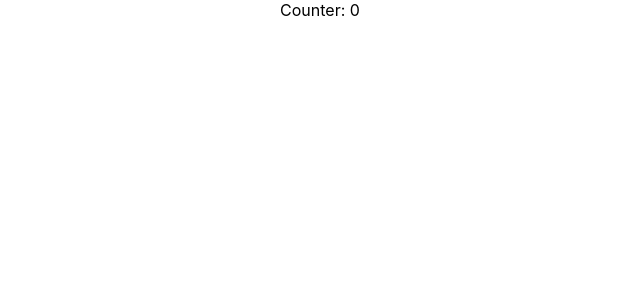
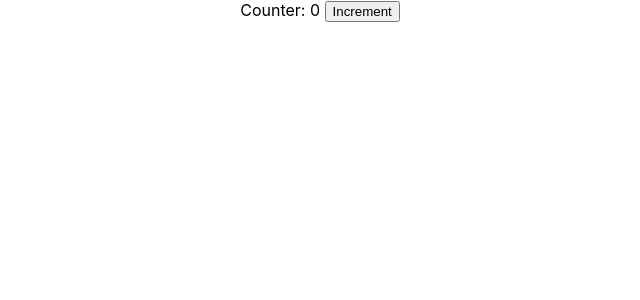
Before and after one commit to abolnaits/hello-world, a React (Create React App) app: page / in a window 1280 px wide. Shown: the top 300 px of the page, without its empty margins (320-960 px from the left). Built offline with nearby package versions, Linux system fonts and the light colour scheme.

Commit message:
setState

```diff
--- a/src/App.js
+++ b/src/App.js
@@ -22,6 +22,7 @@ function App() {
         <Greet name="Diana" heroName="Wonder Woman"></Greet>
         <Message></Message>
         */}
+
         <Counter></Counter>
     </div>
   );
--- a/src/components/Counter.js
+++ b/src/components/Counter.js
@@ -8,10 +8,38 @@ class Counter extends Component{
             count : 0
         }
     }
+
+    increment(){
+        //this.state.count += 1;
+        /*
+        this.setState({
+            count : this.state.count + 1
+        },()=>{
+            console.log('Callback Count ==>',this.state.count );
+        });
+        */
+        this.setState((prev)=>{
+            console.log('Prev state ==>' , prev);
+            //Must return an obj
+            return {count:prev.count + 1}
+
+        });
+
+    }
+
+    incrementFive(){
+        this.increment();
+        this.increment();
+        this.increment();
+        this.increment();
+        this.increment();
+
+    }
     render(){
         return(
             <div>
                 <span>Counter: {this.state.count } </span>
+                <button onClick={()=> this.incrementFive()}>Increment</button>
             </div>
         );
     }
```
Also changed, not shown: 1 other file (tests, documents, lock files or other folders).
